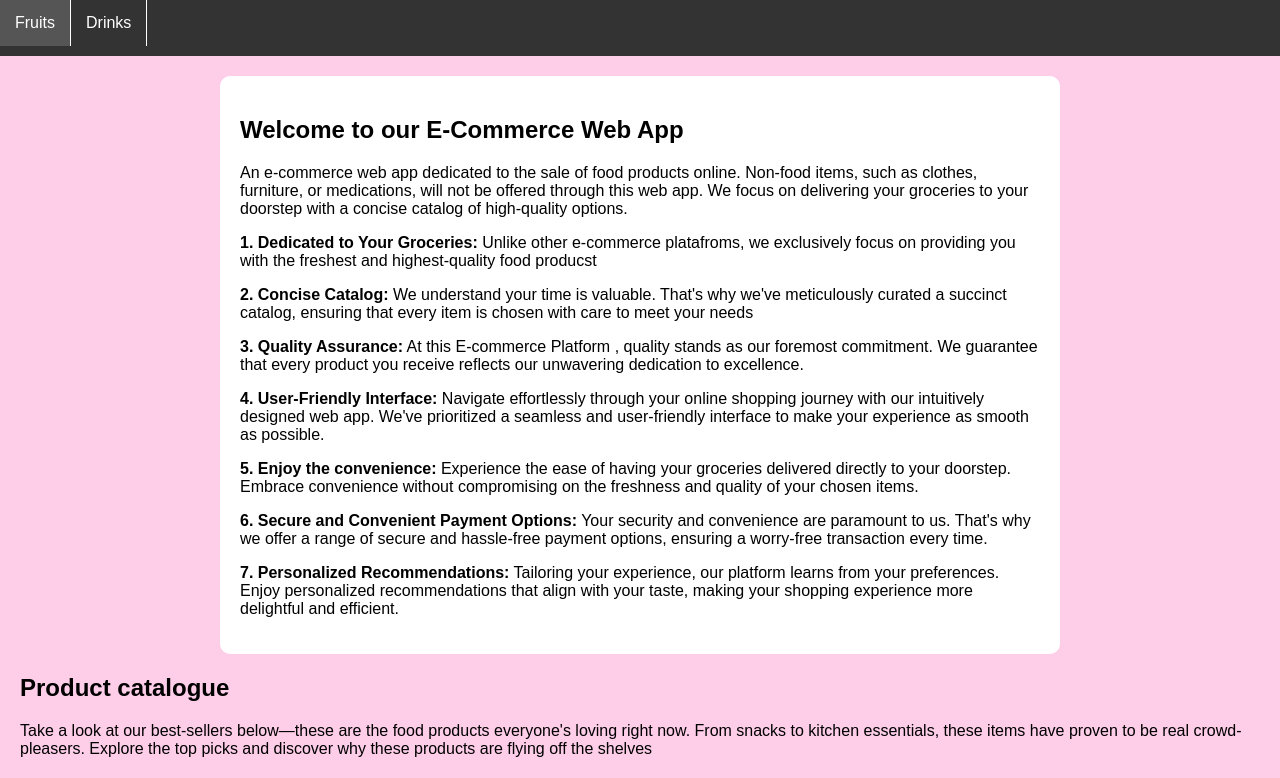
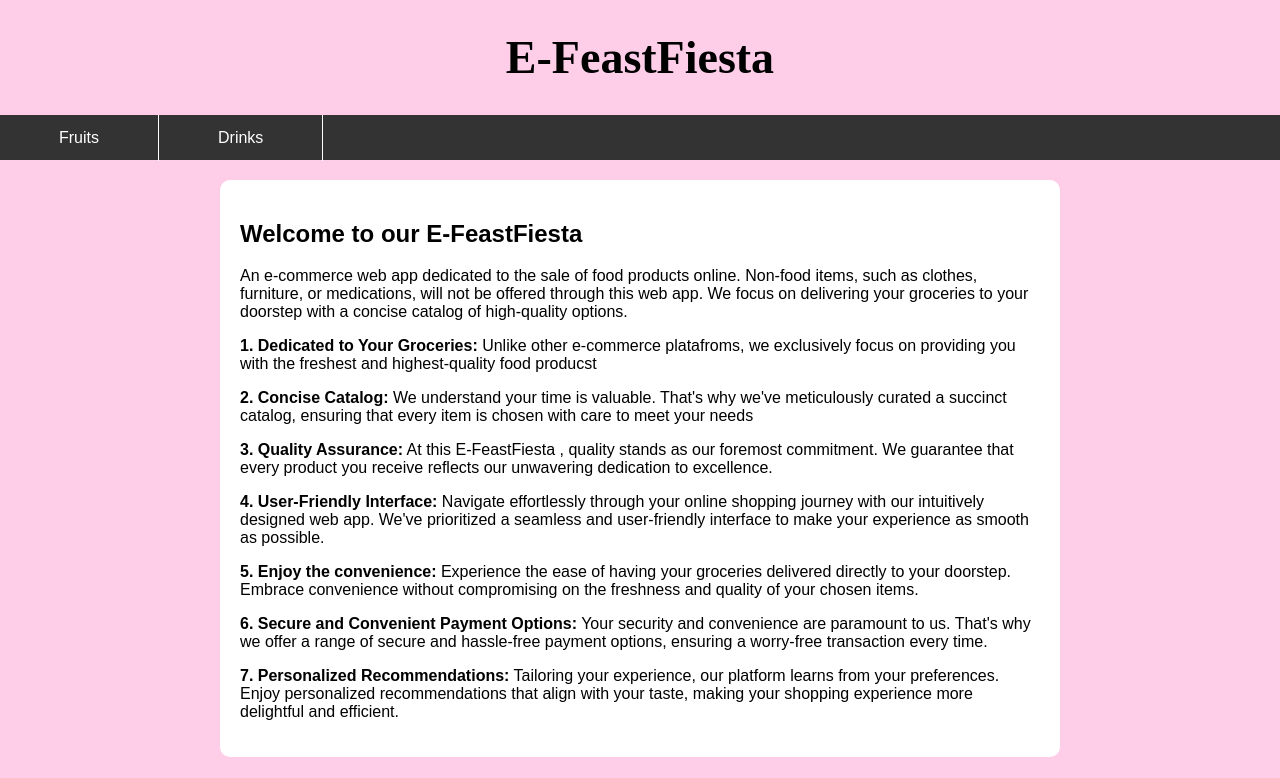
Before and after one commit to diegoperez18/set09103_labs, a Flask app: page / in a window 1280 px wide. Shown: the top 778 px of the page. Run offline with Flask 3, Linux system fonts and the light colour scheme.

Commit message:
navFixed

```diff
--- a/static/css/styles.css
+++ b/static/css/styles.css
@@ -7,6 +7,7 @@ body {
 
 nav {
 	background-color: #333;
+	height:45px;
     }
 
 nav ul {
@@ -22,15 +23,15 @@ nav li {
 }
 
 
-nav a{
+nav li a{
 	display: block;
 	color: white;
         text-align: center;
-        padding: 14px 15px;
+        padding: 14px 59px;
 	text-decoration: none;
 }
 
-nav a:hover {
+nav li a:hover {
 	    background-color: #555;
 }
 
@@ -42,6 +43,12 @@ section.intro {
 	border-radius: 10px;
 }
 
+#title {
+	font-size: 46px;
+	color: black;
+	font-family: times new roman;
+	text-align: center;
+}
 
 
 h1 {
--- a/templates/index.html
+++ b/templates/index.html
@@ -7,6 +7,7 @@
 		<link rel="stylesheet" href="{{ url_for('static', filename='css/styles.css') }}">
 </head>
 <body>
+	<h1 id="title">E-FeastFiesta </h1>
 <nav>
 	<ul>
 	    <li><a href="{{ url_for('fruits') }}">Fruits</a></li>
@@ -15,7 +16,7 @@
 </nav>
 
 <section class="intro">
-	<h1>Welcome to our E-Commerce Web App</h1>
+	<h1>Welcome to our E-FeastFiesta</h1>
         <p>An e-commerce web app dedicated to the sale of food products online. Non-food items, such as clothes,
 	furniture, or medications, will not be offered through this web app. We focus on delivering your groceries
 	to your doorstep with a concise catalog of high-quality options.</p>
@@ -23,7 +24,7 @@
 
 	<p><strong>2. Concise Catalog:</strong> We understand your time is valuable. That's why we've meticulously curated a succinct catalog, ensuring that every item is chosen with care to meet your needs</p>
 
-        <p><strong>3. Quality Assurance:</strong> At this E-commerce Platform , quality stands as our foremost commitment. We guarantee that every product you receive reflects our unwavering dedication to excellence.</p>
+        <p><strong>3. Quality Assurance:</strong> At this E-FeastFiesta , quality stands as our foremost commitment. We guarantee that every product you receive reflects our unwavering dedication to excellence.</p>
 
 	<p><strong>4. User-Friendly Interface:</strong> Navigate effortlessly through your online shopping journey with our intuitively designed web app. We've prioritized a seamless and user-friendly interface to make your experience as smooth as possible.</p>
 
```
